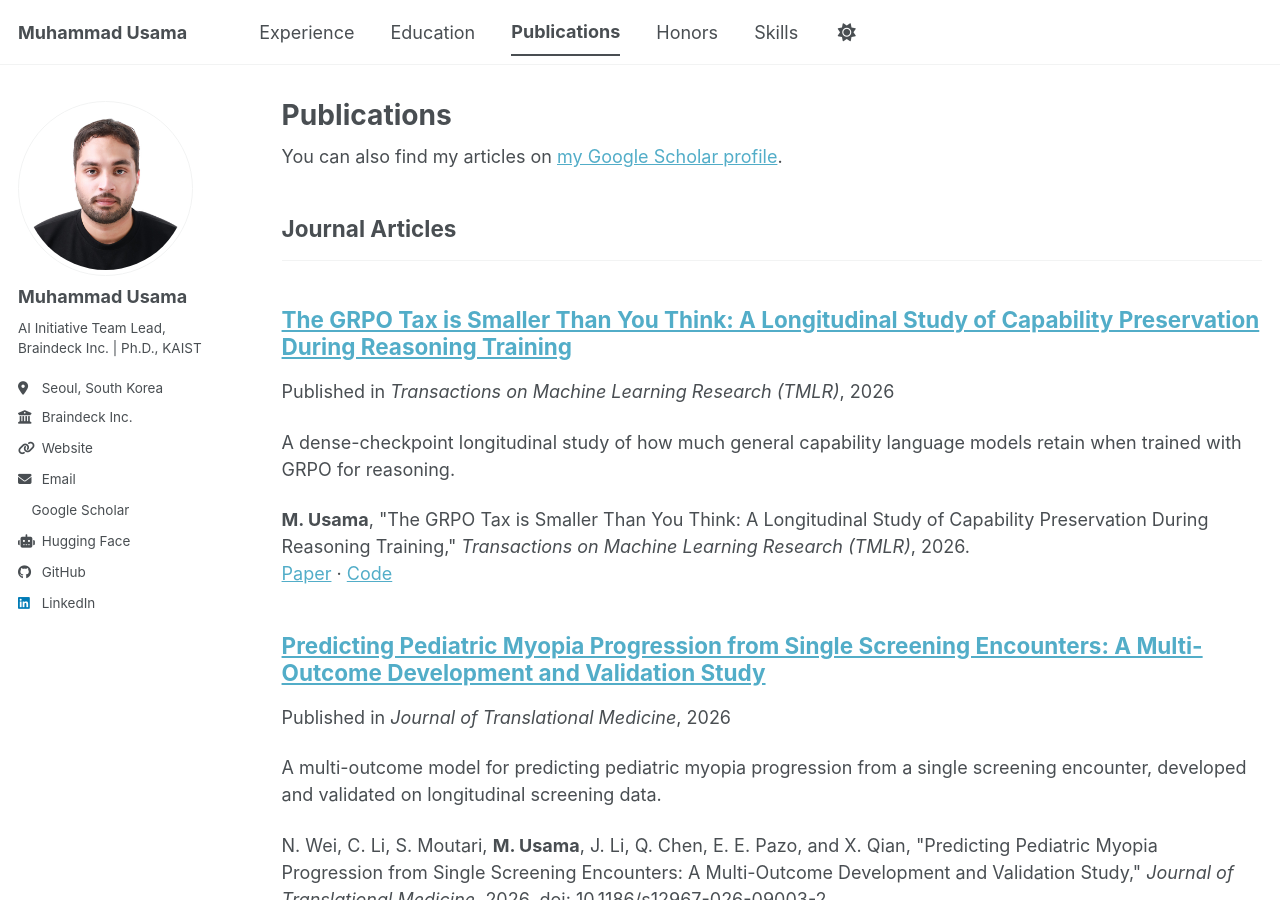
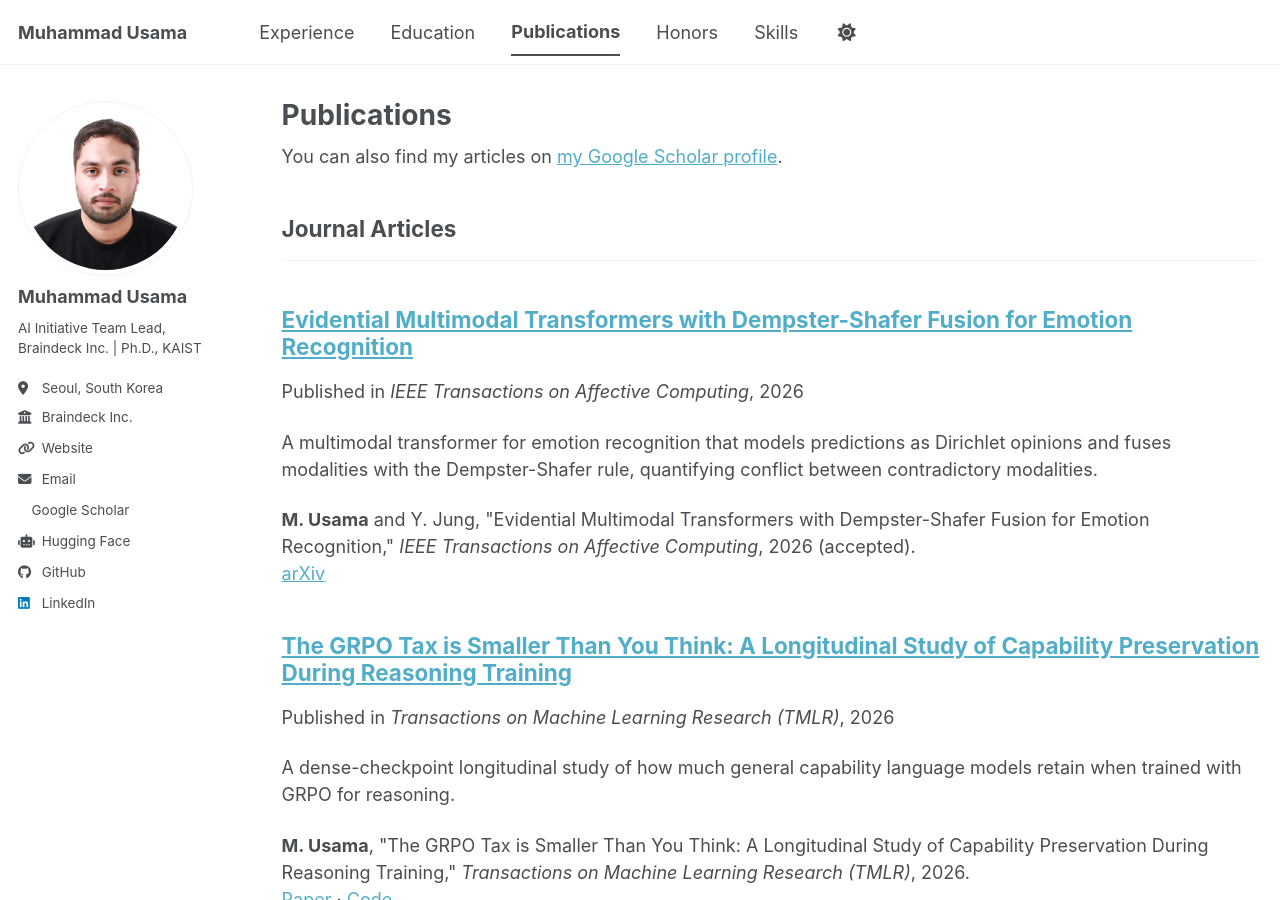
Before and after one commit to Usama1002/Usama1002.github.io, a Jekyll site: the page built from _pages/publications.html, in a window 1280 px wide and 900 px high. Built offline with Jekyll 4.4.1, drawn with Linux system fonts in a browser that asks for light colours; a style sheet for code colours, icons or effects is not loaded; some of the changed text lies outside the part shown.

Commit message:
Mark the evidential emotion recognition paper as accepted in IEEE Transactions on Affective Computing; add arXiv link and news item

```diff
--- a/_data/news.yml
+++ b/_data/news.yml
@@ -2,6 +2,9 @@
 # `pub` (optional): a publication slug in _publications/. Its paperurl (or arxivurl) and codeurl
 #   are shown as [Paper]/[arXiv] and [Code] links after the text.
 # `links` (optional): extra links for items that are not publications, as {label, url}.
+- date: "Oct 2026"
+  text: "Paper on [evidential multimodal emotion recognition with Dempster-Shafer fusion](/publication/2026-10-09-evidential-emotion-recognition) accepted in *IEEE Transactions on Affective Computing*."
+  pub: 2026-10-09-evidential-emotion-recognition
 - date: "Sep 2026"
   text: "Paper on [capability preservation during GRPO reasoning training](/publication/2026-09-28-grpo-tax) published in *Transactions on Machine Learning Research*."
   pub: 2026-09-28-grpo-tax
--- /dev/null
+++ b/_publications/2026-10-09-evidential-emotion-recognition.md
@@ -0,0 +1,13 @@
+---
+title: "Evidential Multimodal Transformers with Dempster-Shafer Fusion for Emotion Recognition"
+collection: publications
+category: manuscripts
+permalink: /publication/2026-10-09-evidential-emotion-recognition
+redirect_from:
+  - /publication/2025-01-01-evidential-emotion-recognition
+excerpt: 'A multimodal transformer for emotion recognition that models predictions as Dirichlet opinions and fuses modalities with the Dempster-Shafer rule, quantifying conflict between contradictory modalities.'
+date: 2026-10-09
+venue: 'IEEE Transactions on Affective Computing'
+arxivurl: 'https://arxiv.org/abs/2610.13013'
+citation: '<strong>M. Usama</strong> and Y. Jung, &quot;Evidential Multimodal Transformers with Dempster-Shafer Fusion for Emotion Recognition,&quot; <i>IEEE Transactions on Affective Computing</i>, 2026 (accepted).'
+---
```
Also changed, not shown: _publications/2025-01-01-evidential-emotion-recognition.md (deleted, +0 -10 lines), 1 other file.
